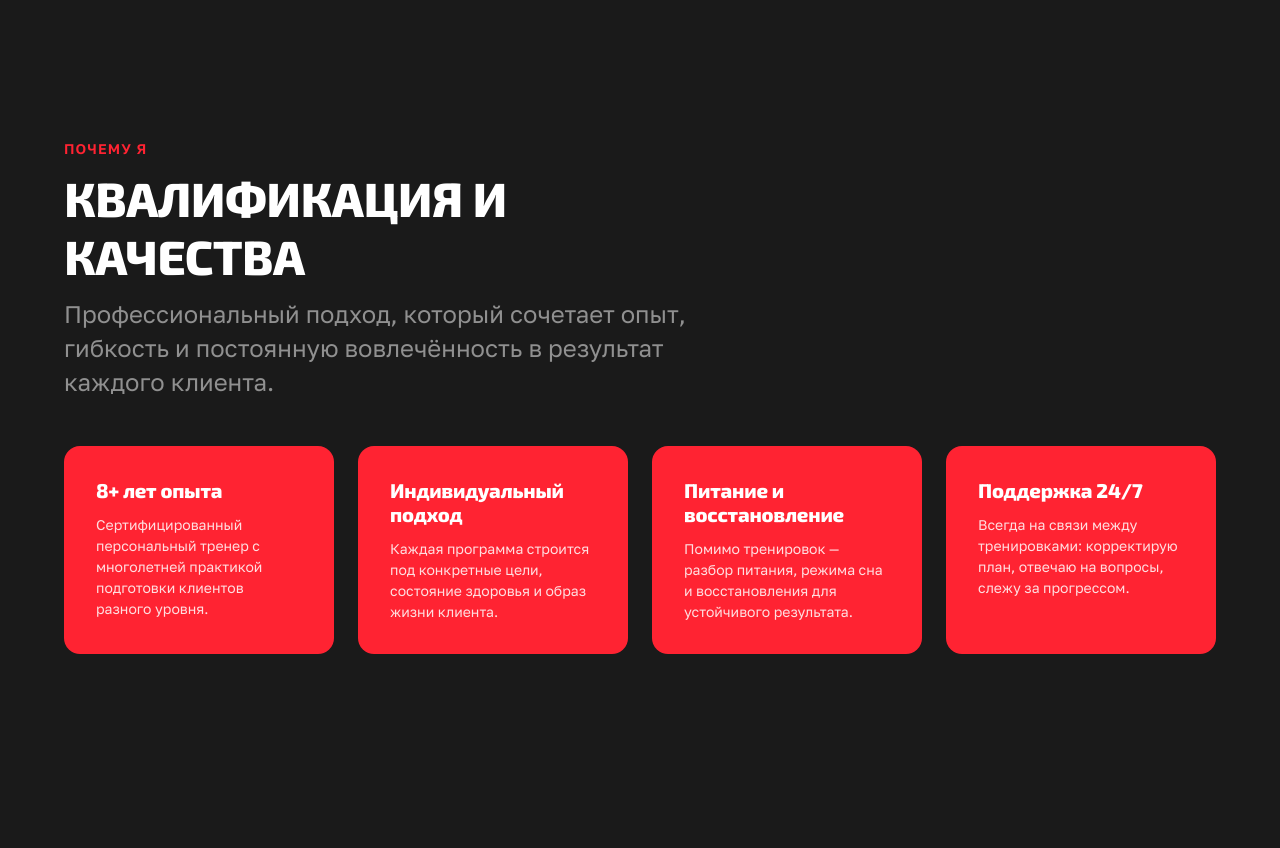
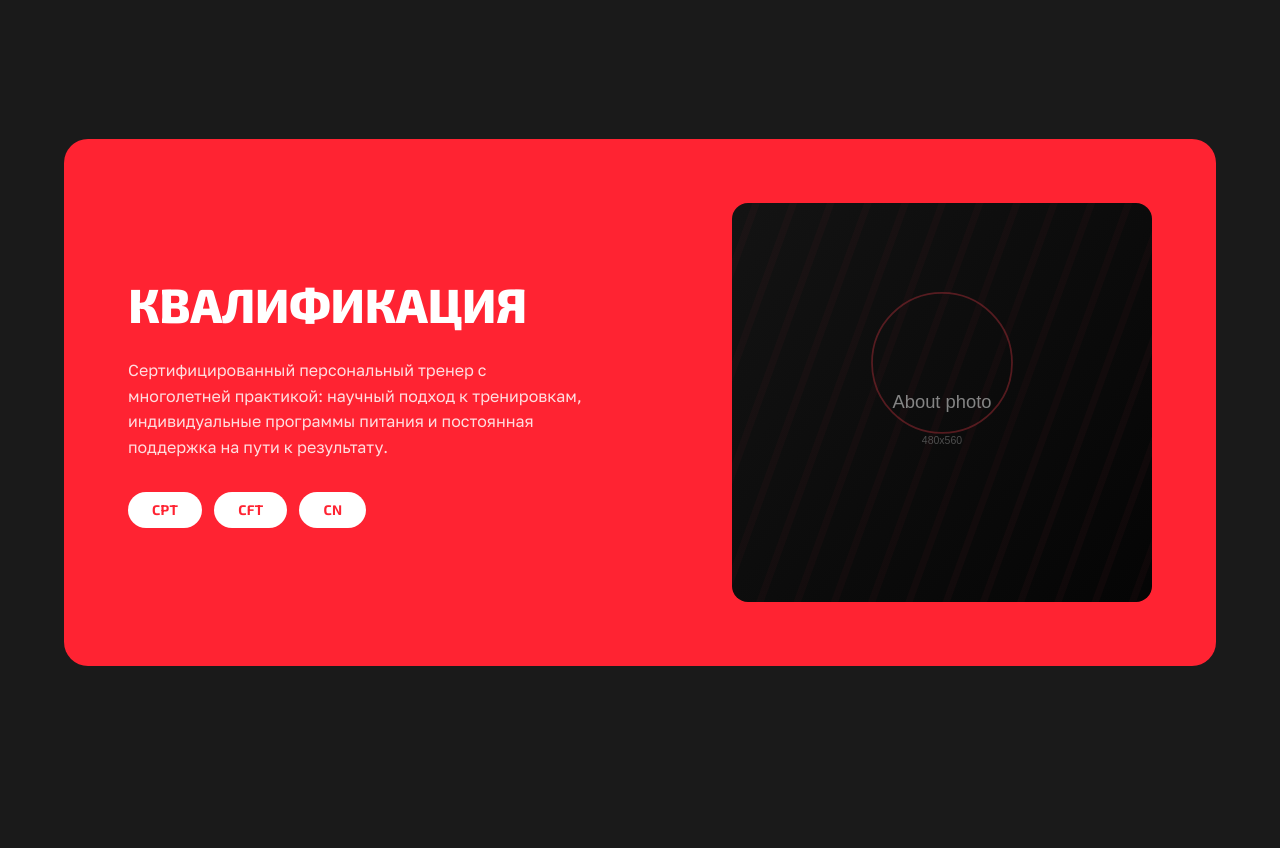
Before and after one commit to Maxim-Bolotov/personal-trainer-landing, a React (Vite) app: page / in a window 1280 px wide. Shown: the part 620-1468 px from the top of the page. Built offline with nearby package versions, Linux system fonts and the light colour scheme.

Commit message:
Redesign qualifications section
Swap the eyebrow/grid layout for a two-column text + photo block with
a badge list, matching the design.

```diff
--- a/src/components/sections/Qualifications/Qualifications.jsx
+++ b/src/components/sections/Qualifications/Qualifications.jsx
@@ -1,26 +1,40 @@
 import Container from '../../ui/Container';
-import SectionTitle from '../../ui/SectionTitle';
-import { qualifications } from '../../../data/qualifications';
+import { qualificationBadges } from '../../../data/qualifications';
 import styles from './Qualifications.module.css';
 
 function Qualifications() {
   return (
     <section id="qualifications" className={styles.section}>
       <Container>
-        <SectionTitle
-          eyebrow="Почему я"
-          title="Квалификация и качества"
-          description="Профессиональный подход, который сочетает опыт, гибкость и постоянную вовлечённость в результат каждого клиента."
-        />
+        <div className={styles.inner}>
+          <div className={styles.content}>
+            <h2 className={styles.title}>Квалификация</h2>
+            <p className={styles.text}>
+              Сертифицированный персональный тренер с многолетней практикой: научный подход к
+              тренировкам, индивидуальные программы питания и постоянная поддержка на пути к
+              результату.
+            </p>
 
-        <ul className={styles.grid}>
-          {qualifications.map((item) => (
-            <li key={item.id} className={styles.card}>
-              <h3 className={styles.cardTitle}>{item.title}</h3>
-              <p className={styles.cardText}>{item.description}</p>
-            </li>
-          ))}
-        </ul>
+            <ul className={styles.badges}>
+              {qualificationBadges.map((badge) => (
+                <li key={badge} className={styles.badge}>
+                  {badge}
+                </li>
+              ))}
+            </ul>
+          </div>
+
+          <div className={styles.imageWrapper}>
+            <img
+              className={styles.image}
+              src="/images/about-photo.svg" /* TODO: заменить на экспорт из Figma */
+              alt="Персональный тренер — квалификация"
+              width={503}
+              height={478}
+              loading="lazy"
+            />
+          </div>
+        </div>
       </Container>
     </section>
   );
--- a/src/components/sections/Qualifications/Qualifications.module.css
+++ b/src/components/sections/Qualifications/Qualifications.module.css
@@ -2,47 +2,99 @@
   padding-block: var(--space-12);
 }
 
-.grid {
+.inner {
   display: grid;
-  grid-template-columns: repeat(4, 1fr);
-  gap: var(--space-5);
-  margin-top: var(--space-8);
+  grid-template-columns: 1fr 0.9fr;
+  align-items: center;
+  gap: var(--space-10);
+  background-color: var(--color-accent);
+  border-radius: var(--radius-lg);
+  padding: var(--space-10);
+  overflow: hidden;
 }
 
-.card {
-  padding: var(--space-6);
-  background-color: var(--color-accent);
-  border-radius: var(--radius-md);
+.content {
   display: flex;
   flex-direction: column;
-  gap: var(--space-3);
-  transition: transform var(--transition-base);
+  align-items: flex-start;
+  gap: var(--space-5);
 }
 
-.card:hover {
-  transform: translateY(-6px);
-}
-
-.cardTitle {
-  font-family: var(--font-heading);
-  font-size: var(--fs-h4);
+.title {
+  font-size: var(--fs-h2);
+  text-transform: uppercase;
   color: var(--color-text-primary);
 }
 
-.cardText {
-  font-size: var(--fs-body-sm);
+.text {
+  font-size: var(--fs-body);
   color: rgba(255, 255, 255, 0.85);
-  line-height: 1.5;
+  line-height: 1.6;
+  max-width: 460px;
 }
 
-@media (max-width: 1024px) {
-  .grid {
-    grid-template-columns: repeat(2, 1fr);
+.badges {
+  display: flex;
+  gap: var(--space-3);
+  margin-top: var(--space-2);
+}
+
+.badge {
+  padding: var(--space-2) var(--space-5);
+  border-radius: var(--radius-full);
+  background-color: var(--color-text-primary);
+  color: var(--color-accent);
+  font-family: var(--font-heading);
+  font-weight: 700;
+  font-size: var(--fs-body-sm);
+  letter-spacing: 0.02em;
+}
+
+.imageWrapper {
+  justify-self: end;
+  width: 100%;
+  max-width: 420px;
+  aspect-ratio: 503 / 478;
+  border-radius: var(--radius-md);
+  overflow: hidden;
+}
+
+.image {
+  width: 100%;
+  height: 100%;
+  object-fit: cover;
+  filter: grayscale(0.5) contrast(1.15) brightness(0.9);
+}
+
+@media (max-width: 900px) {
+  .inner {
+    grid-template-columns: 1fr;
+    text-align: center;
+    padding: var(--space-6);
+  }
+
+  .content {
+    align-items: center;
+    width: 100%;
+  }
+
+  .title {
+    font-size: var(--fs-h2-mobile);
+  }
+
+  .badges {
+    justify-content: center;
+    flex-wrap: wrap;
+  }
+
+  .imageWrapper {
+    justify-self: center;
+    max-width: 340px;
   }
 }
 
-@media (max-width: 560px) {
-  .grid {
-    grid-template-columns: 1fr;
+@media (max-width: 420px) {
+  .title {
+    font-size: 1.75rem;
   }
 }
--- a/src/data/qualifications.js
+++ b/src/data/qualifications.js
@@ -1,30 +1,5 @@
 /**
- * Блок "Квалификация и качества" — карточки с ключевыми
- * преимуществами работы с тренером.
+ * Блок "Квалификация" — описание подхода тренера
+ * и краткие сертификационные бейджи.
  */
-export const qualifications = [
-  {
-    id: 'experience',
-    title: '8+ лет опыта',
-    description:
-      'Сертифицированный персональный тренер с многолетней практикой подготовки клиентов разного уровня.',
-  },
-  {
-    id: 'individual',
-    title: 'Индивидуальный подход',
-    description:
-      'Каждая программа строится под конкретные цели, состояние здоровья и образ жизни клиента.',
-  },
-  {
-    id: 'nutrition',
-    title: 'Питание и восстановление',
-    description:
-      'Помимо тренировок — разбор питания, режима сна и восстановления для устойчивого результата.',
-  },
-  {
-    id: 'support',
-    title: 'Поддержка 24/7',
-    description:
-      'Всегда на связи между тренировками: корректирую план, отвечаю на вопросы, слежу за прогрессом.',
-  },
-];
+export const qualificationBadges = ['CPT', 'CFT', 'CN'];
```
